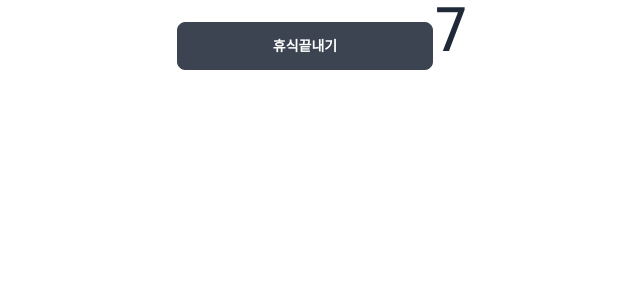
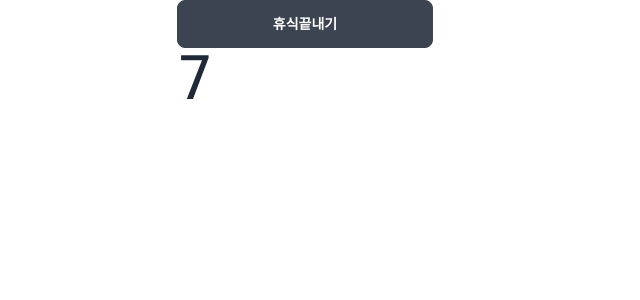
Before and after one commit to ShineTiger/7-squrt, a React (Create React App) app: page /Rest in a window 1280 px wide. Shown: the top 300 px of the page, without its empty margins (271-911 px from the left). Built offline with nearby package versions, Linux system fonts and the light colour scheme.

Commit message:
:lipstick: "countdown" className 삭제
애니메이션 적용은 카운트다운처럼 지정한 숫자에서 감산되는 경우에만 가능되서 className을 삭제함

```diff
--- a/src/pages/Main.tsx
+++ b/src/pages/Main.tsx
@@ -61,7 +61,7 @@ const Main = () => {
         second={second}
         setSecond={setSecond}
         isPlay={play}
-        className="countdown font-mono text-6xl"
+        className="font-mono text-6xl"
       />
       <p>{squatTime}</p>
       <p>{squat}</p>
--- a/src/pages/Ready.tsx
+++ b/src/pages/Ready.tsx
@@ -36,7 +36,7 @@ const Ready = () => {
           second={timer}
           setSecond={setTimer}
           isPlay={isReady}
-          className={isReady ? "countdown font-mono text-6xl" : "none"}
+          className={isReady ? "font-mono text-6xl" : "none"}
         />
       </div>
     </div>
--- a/src/pages/Rest.tsx
+++ b/src/pages/Rest.tsx
@@ -33,7 +33,7 @@ const Rest = () => {
         second={timer}
         setSecond={setTimer}
         isPlay={play}
-        className="countdown font-mono text-6xl"
+        className="font-mono text-6xl"
       />
     </>
   );
```
